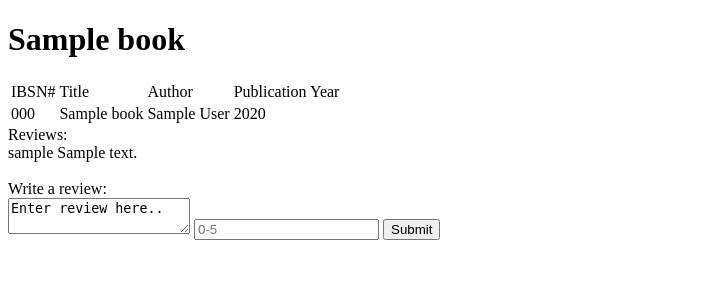
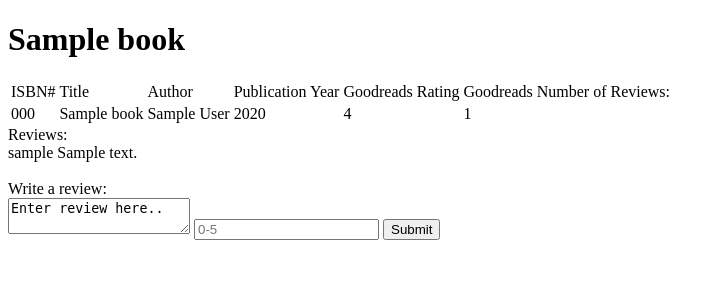
Before and after one commit to Ariefbustillo/bookreviewer, a Flask app: page /books/000 in a window 1280 px wide. Shown: the top 300 px of the page, without its empty margins (0-724 px from the left). Run offline with Flask 2, Linux system fonts and the light colour scheme; tables that the repository leaves empty hold one stand-in row (values such as "Sample post"); a database or web service that is not in the repository returns one stand-in record (values such as "Sample title"); data that the repository does not hold is empty.

Commit message:
Added goodreads API information

```diff
--- a/app.py
+++ b/app.py
@@ -1,4 +1,5 @@
 import os
+import requests
 from mod import db, Base, Reviews, Users, Books
 
 from flask import Flask, session, render_template, request,redirect, url_for
@@ -26,44 +27,44 @@ app.secret_key = '7djf6s9dj03'
 
 # Create Tables
 # Base.metadata.create_all(engine)
+
+
+#Home page, to login if not logged in
 @app.route("/")
 def index():
     if session['logged_in'] is False:
-        print("Not there")
         session['user_id'] = None
         return render_template("login.html")
-    print(session['user_id'])
     return render_template("index.html")
 
+#Logs out
 @app.route("/logout")
 def logout():
     session['user_id'] = None
     session['logged_in'] = False
     return render_template("login.html")
 
+#Links to account creation
 @app.route("/to_create_account")
 def to_create_account():
     return render_template("create_account.html")
 
+#Login, set session values
 @app.route("/login", methods=["post"])
 def login():
     username = request.form.get("username")
     password = request.form.get("password")
     users = db.query(Users).all()
     for user in users:
-        print(user.password)
-        print(password)
-        print(user.username)
-        print(username)
-        print(user.id)
         if user.username == username:
             if password == user.password:
                 session['user_id'] = user.id
                 session['logged_in'] = True
                 print(user.id)
                 return render_template("index.html")
-    return ("Nope")
+    return("Username and Password Do Not Match")
 
+#Create account
 @app.route("/create_account",methods=['post'])
 def create_account():
     username = request.form.get("username")
@@ -75,12 +76,13 @@ def create_account():
     db.commit()
     return render_template("login.html")
 
-
+#Search page
 @app.route("/search", methods=["post"])
 def search():
+    #get search results
     q = request.form.get("q")
-    print(q)
     results = db.query(Books).filter(or_(Books.title.like(f"%{q}%"),Books.author.like(f"%{q}%"), Books.isbn == q)).all()
+
     # print(results)
     if len(results) >= 1:
         return render_template("results.html", results=results)
@@ -88,32 +90,43 @@ def search():
         return "No results found."
 
 
-@app.route("/books/<ibsn>", methods=["get", "post"])
-def books(ibsn):
-    # ibsn = request.args.get("ibsn")
-    book_info = db.query(Books).filter(Books.isbn == ibsn).one()
-    reviews = db.query(Reviews, Users).filter(and_(Reviews.isbn == ibsn, Reviews.user_id == Users.id)).all()
+#Show book info page
+@app.route("/books/<isbn>", methods=["get", "post"])
+def books(isbn):
+    #get book info from database
+    book_info = db.query(Books).filter(Books.isbn == isbn).one()
 
-    return render_template("book_info.html", book_info=book_info, reviews=reviews)
+    #get Goodreads book info
+    goodreads_info = requests.get("https://www.goodreads.com/book/review_counts.json", params={"key": "ShHaN0gMAt2QQUQJsLzTRA", "isbns": f"{isbn}"}).json()
+    avg_rating = (goodreads_info.get('books')[0].get('average_rating'))
+    ratings_count = (goodreads_info.get('books')[0].get('ratings_count'))
 
+    #get reviews from database
+    reviews = db.query(Reviews, Users).filter(and_(Reviews.isbn == isbn, Reviews.user_id == Users.id)).all()
+
+    return render_template("book_info.html", book_info=book_info, reviews=reviews, avg_rating=avg_rating, ratings_count=ratings_count)
+
+
+#Adds review to databse
 @app.route("/review", methods=["post"])
 def review():
     content = request.form.get("content")
-    ibsn = request.form.get("ibsn")
+    isbn = request.form.get("isbn")
     rating = request.form.get("rating")
     last_review = db.query(Reviews).order_by(Reviews.id.desc()).first()
+
     #Checks if user has review already
-
-    if len(db.query(Reviews).filter(and_(Reviews.user_id == session['user_id'], Reviews.isbn == ibsn)).all()) > 0:
-        print(db.query(Reviews).filter(and_(Reviews.user_id == session['user_id'], Reviews.isbn == ibsn)).all())
+    if len(db.query(Reviews).filter(and_(Reviews.user_id == session['user_id'], Reviews.isbn == isbn)).all()) > 0:
+        print(db.query(Reviews).filter(and_(Reviews.user_id == session['user_id'], Reviews.isbn == isbn)).all())
         return "You may not submit two reviews for the same book"
 
     #Checks if this is the first review in system, autoincrements review id
     if last_review is None:
-        review = Reviews(id = 1, isbn=ibsn,review=content, rating=rating, user_id=session['user_id'])
+        review = Reviews(id = 1, isbn=isbn,review=content, rating=rating, user_id=session['user_id'])
     else:
-        review = Reviews(id=last_review.id + 1, isbn=ibsn, review=content, rating=rating, user_id=session['user_id'])
-    #add review to database
+        review = Reviews(id=last_review.id + 1, isbn=isbn, review=content, rating=rating, user_id=session['user_id'])
+
+    #Add review to database
     db.add(review)
     db.commit()
-    return redirect(url_for('books', ibsn=ibsn))
+    return redirect(url_for('books', isbn=isbn))
--- a/mod.py
+++ b/mod.py
@@ -11,8 +11,6 @@ class Books(Base):
     title = db.Column(db.String, nullable=False)
     author = db.Column(db.String, nullable=False)
     pub_year = db.Column(db.Integer, nullable=False)
-    gr_rating = db.Column(db.Float, nullable=True)
-    gr_num_of_ratings = db.Column(db.Integer, nullable=True)
 
 
 class Reviews(Base):
--- a/templates/book_info.html
+++ b/templates/book_info.html
@@ -6,10 +6,12 @@
         <h1>{{book_info.title}}</h1>
         <table>
             <tr>
-                <td>IBSN#</td>
+                <td>ISBN#</td>
                 <td>Title</td></a>
                 <td>Author</td>
                 <td>Publication Year</td>
+                <td>Goodreads Rating</td>
+                <td>Goodreads Number of Reviews:</td>
             </tr>
             <tr>
                 <td>{{book_info.isbn}}</td>
@@ -18,6 +20,8 @@
 
                 <td>{{book_info.author}}</td>
                 <td>{{book_info.pub_year}}</td>
+                <td>{{ avg_rating }}</td>
+                <td>{{ ratings_count }}</td>
             </tr>
         </table>
 
@@ -36,7 +40,7 @@
             <form action="/review" method="post">
                 <textarea name="content" id="content">Enter review here..</textarea>
                 <input type="number" id="rating" placeholder="0-5" name="rating">
-                <input type="hidden" value="{{book_info.isbn}}" id="ibsn" name="ibsn">
+                <input type="hidden" value="{{book_info.isbn}}" id="isbn" name="isbn">
                 <input type="submit">
             </form>
         </div>
--- a/templates/results.html
+++ b/templates/results.html
@@ -6,7 +6,7 @@
         Results:
         <table>
             <tr>
-                <td>IBSN#</td>
+                <td>ISBN#</td>
                 <td>Title</td></a>
                 <td>Author</td>
                 <td>Publication Year</td>
@@ -15,7 +15,7 @@
 
             <tr>
                 <td>{{result.isbn}}</td>
-                <td><a href="{{url_for('books',ibsn=result.isbn)}}">
+                <td><a href="{{url_for('books',isbn=result.isbn)}}">
                     {{result.title}}
                 </a></td>
                 <td>{{result.author}}</td>
```
Also changed, not shown: 3 other files.
